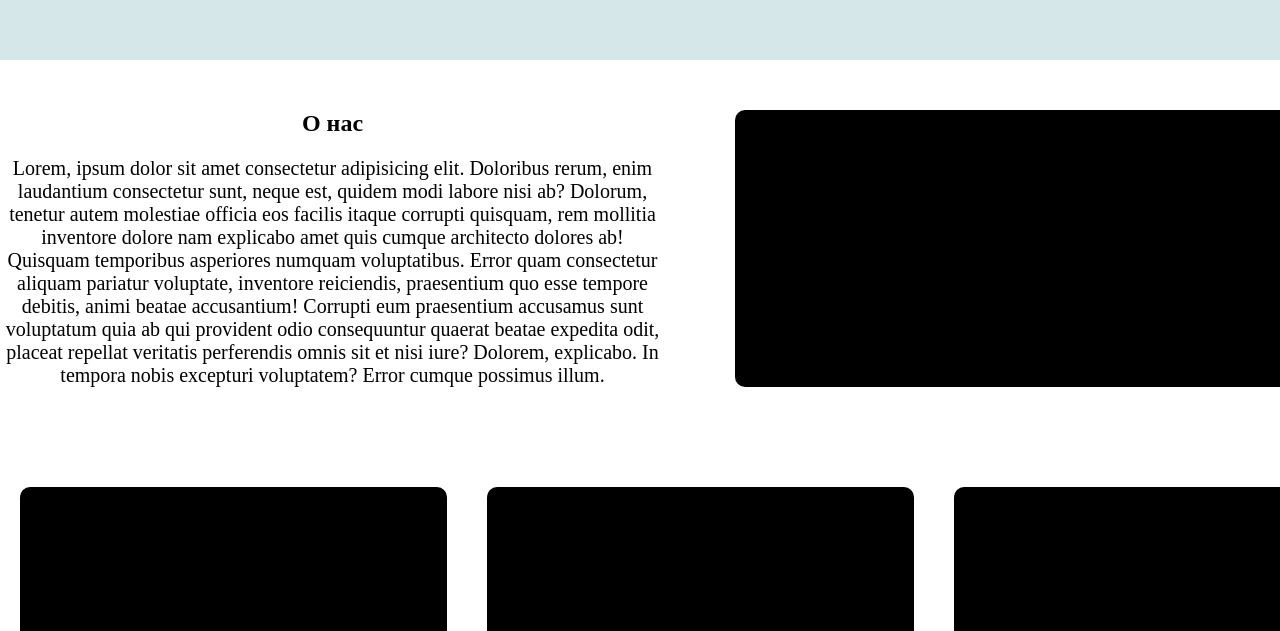
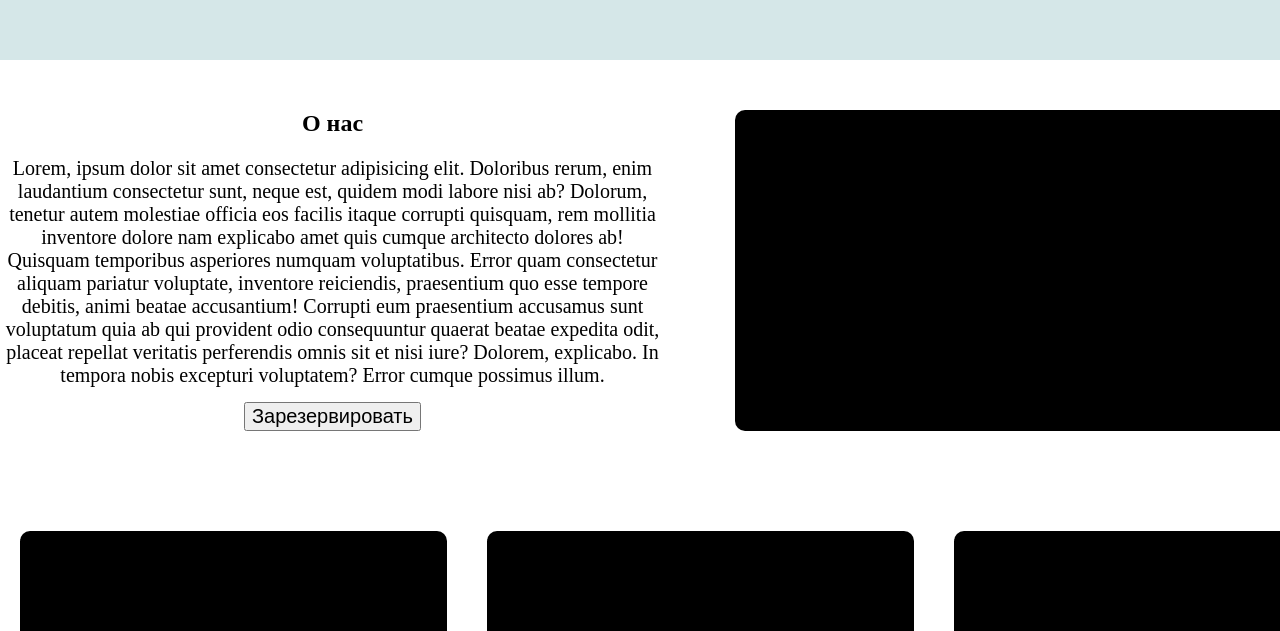
Before and after one commit to mrdimemes/gallery, a React (Create React App) app: page / in a window 1280 px wide. Shown: the part 540-1171 px from the top of the page. Built offline with nearby package versions, Linux system fonts and the light colour scheme.

Commit message:
Add reserve button to the About section

```diff
--- a/src/components/sections/About/About.module.sass
+++ b/src/components/sections/About/About.module.sass
@@ -13,6 +13,8 @@
     h1
       font-size: 1.5rem
       margin-bottom: 20px
+    p
+      margin-bottom: 15px
 
   .imageContainer
     @include mixins.flex-centered
--- a/src/components/sections/About/About.tsx
+++ b/src/components/sections/About/About.tsx
@@ -2,6 +2,7 @@
 import classNames from "classnames";
 
 import { SectionContent } from "components/SectionContent";
+import { ReserveButton } from "components/ReserveButton";
 
 import styles from "./About.module.sass";
 
@@ -14,6 +15,7 @@ const About = () => {
         <div className={classNames(styles.column, styles.info)}>
           <h1>О нас</h1>
           <p>Lorem, ipsum dolor sit amet consectetur adipisicing elit. Doloribus rerum, enim laudantium consectetur sunt, neque est, quidem modi labore nisi ab? Dolorum, tenetur autem molestiae officia eos facilis itaque corrupti quisquam, rem mollitia inventore dolore nam explicabo amet quis cumque architecto dolores ab! Quisquam temporibus asperiores numquam voluptatibus. Error quam consectetur aliquam pariatur voluptate, inventore reiciendis, praesentium quo esse tempore debitis, animi beatae accusantium! Corrupti eum praesentium accusamus sunt voluptatum quia ab qui provident odio consequuntur quaerat beatae expedita odit, placeat repellat veritatis perferendis omnis sit et nisi iure? Dolorem, explicabo. In tempora nobis excepturi voluptatem? Error cumque possimus illum.</p>
+          <ReserveButton />
         </div>
 
         <div className={classNames(styles.column, styles.imageContainer)}></div>
```
